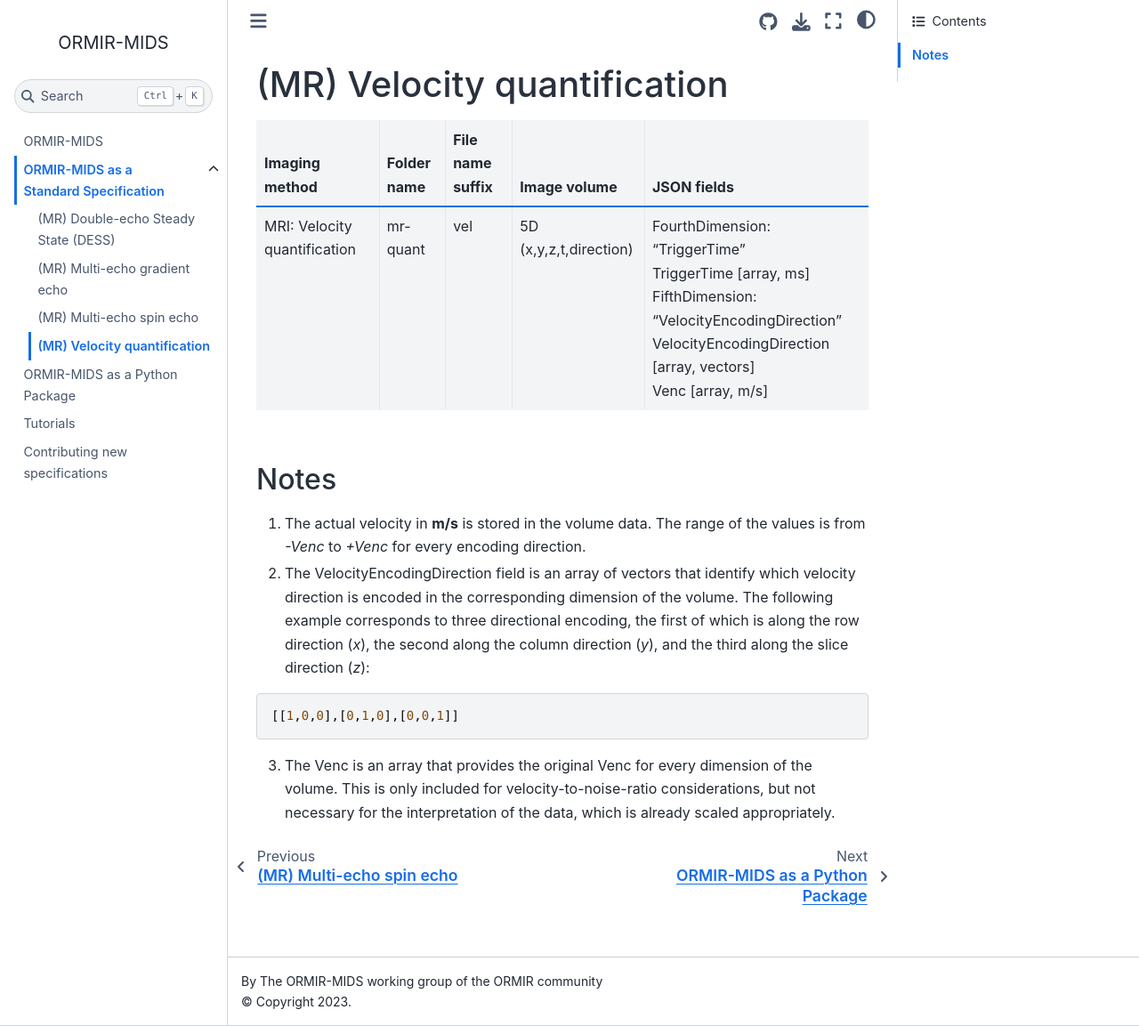
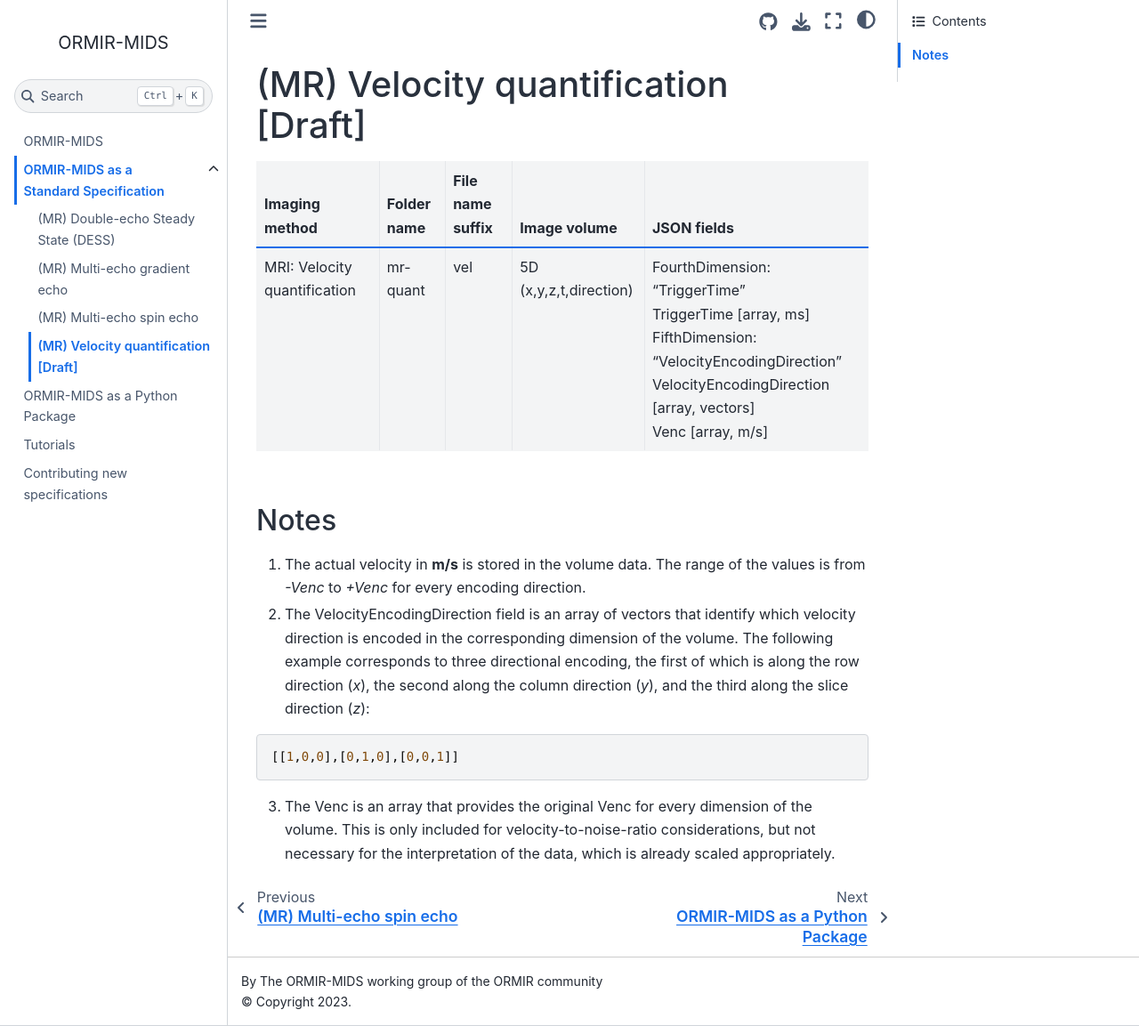
Before and after one commit to ormir-mids/ormir-mids.github.io, a Jupyter Book: the page built from specs/phase_contrast.md, in a window 1280 px wide and 1153 px high. Shown: the whole window at 89% size. Built offline with Jupyter Book 1.0.4 settings and Sphinx 7.4.7 and the Sphinx Book theme 1.1.4, drawn with Linux system fonts in a browser that asks for light colours.

Commit message:
Update title to indicate draft status

````diff
--- a/specs/phase_contrast.md
+++ b/specs/phase_contrast.md
@@ -1,4 +1,4 @@
-# (MR) Velocity quantification
+# (MR) Velocity quantification [Draft]
 
 ```{list-table}
 :header-rows: 1
````
